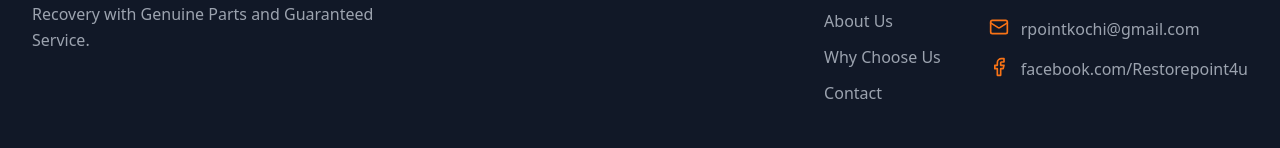
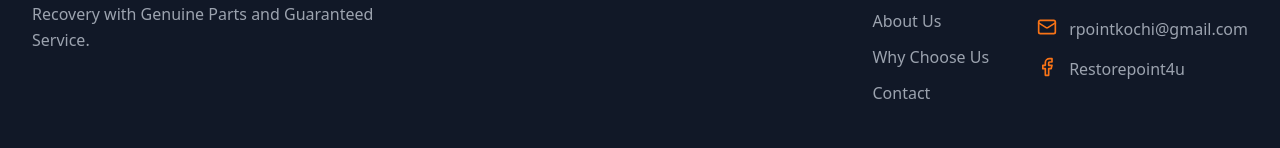
Before and after one commit to shifingeorge/restore-point, a React (Vite) app: page / in a window 1280 px wide. Shown: the part 6104-6252 px from the top of the page. Built offline with nearby package versions, Linux system fonts and the light colour scheme; a web font is replaced by a local one.

Commit message:
Update Footer.tsx
facebook display text changed to account name of fb

```diff
--- a/src/components/Footer.tsx
+++ b/src/components/Footer.tsx
@@ -86,7 +86,7 @@ const Footer = () => {
                         rel="noopener noreferrer"
                         className="text-gray-400 hover:text-white transition-colors duration-200"
                       >
-                        facebook.com/Restorepoint4u
+                        Restorepoint4u
                       </a>
                     </div>
                   </div>
```
